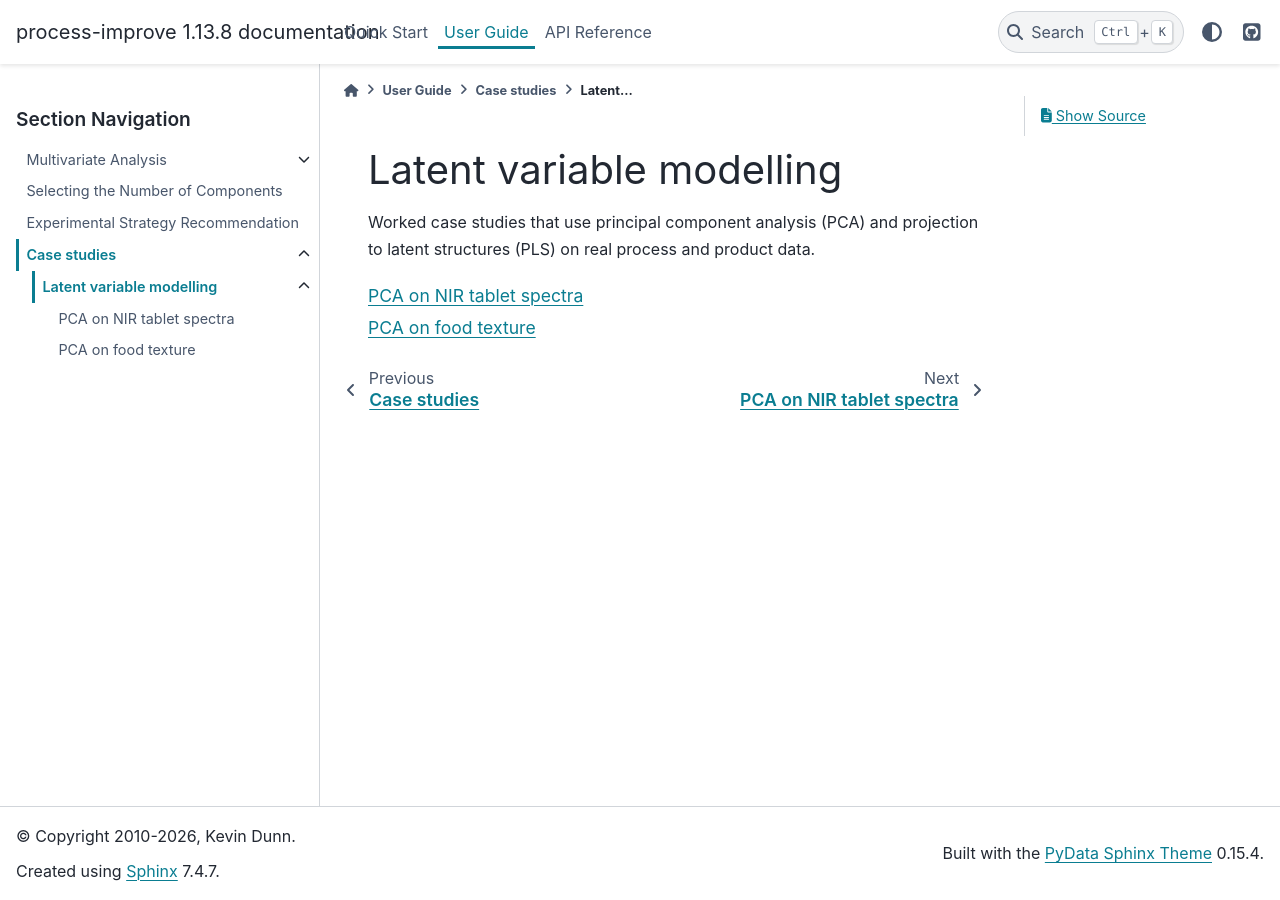
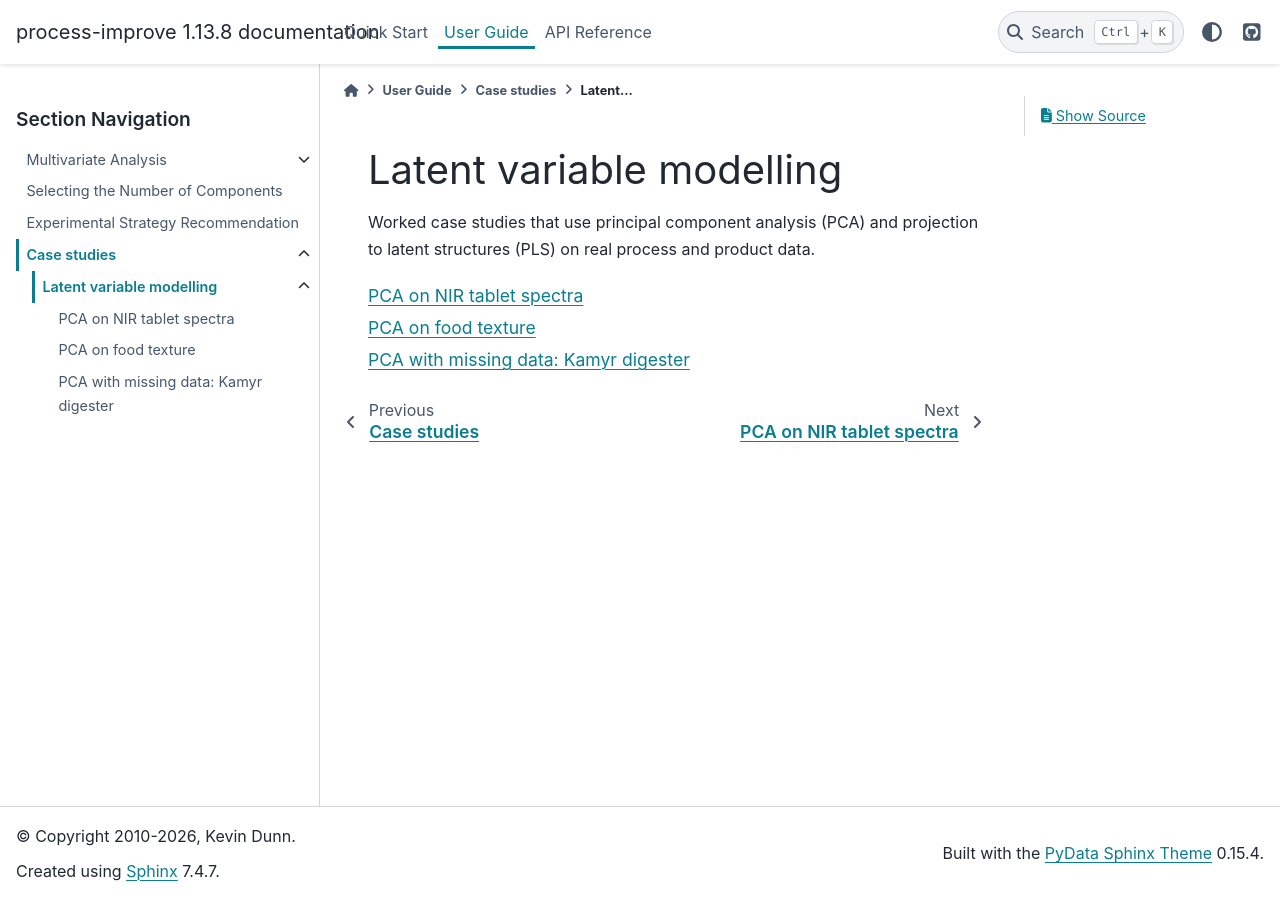
Before and after one commit to kgdunn/process-improve, a Sphinx documentation site: the page built from docs/user_guide/case_studies/latent-variable-modelling/index.rst, in a window 1280 px wide. Built offline with Sphinx 7.4.7 and the PyData theme 0.15.4, drawn with Linux system fonts in a browser that asks for light colours.

Commit message:
docs: add PCA with missing data case study (Kamyr digester)
The Kamyr dataset has roughly half its rows carrying at least one
missing value, and one column is gone in 46 percent of observations.
This is the canonical example of why this package's PCA exposes
``algorithm="auto" | "nipals" | "tsr"``: dropping incomplete rows would
discard most of the data, but the iterative algorithms can fit on the
matrix as-is.

The notebook quantifies missingness up front, scales with
``MCUVScaler`` (whose mean and std skip NaN), fits PCA with
``algorithm="auto"`` so the package picks NIPALS, reads convergence
diagnostics from ``fitting_info_['iterations']``, and contrasts
NIPALS against TSR with a one-line algorithm switch.

Smoke tested against the in-repo ``kamyr.csv`` fixture (matches the
existing ``tests/test_multivariate.py`` PCA + missing data pattern):
NIPALS converges in roughly 100 iterations per component, R squared
cumulative is [0.27, 0.50, 0.66] for three components, five outliers
flagged.

https://claude.ai/code/session_01Kk2WDp1uydjMtKQDANF7Xe

```diff
--- a/docs/user_guide/case_studies/latent-variable-modelling/index.rst
+++ b/docs/user_guide/case_studies/latent-variable-modelling/index.rst
@@ -9,3 +9,4 @@ projection to latent structures (PLS) on real process and product data.
 
    pca-spectral-data
    pca-food-texture
+   pca-kamyr-missing-data
```
Also changed, not shown: docs/user_guide/case_studies/latent-variable-modelling/pca-kamyr-missing-data.ipynb (added).
